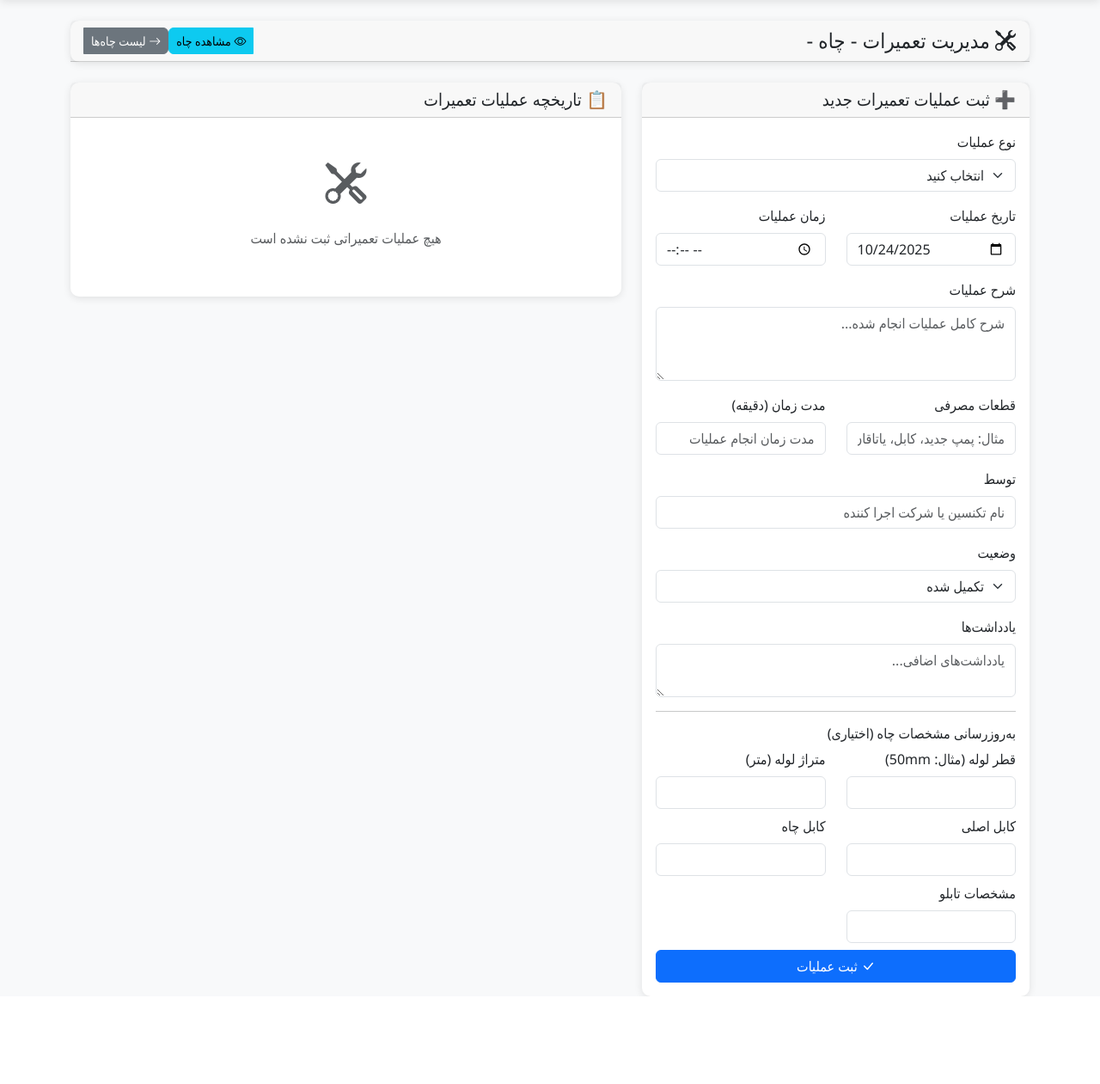
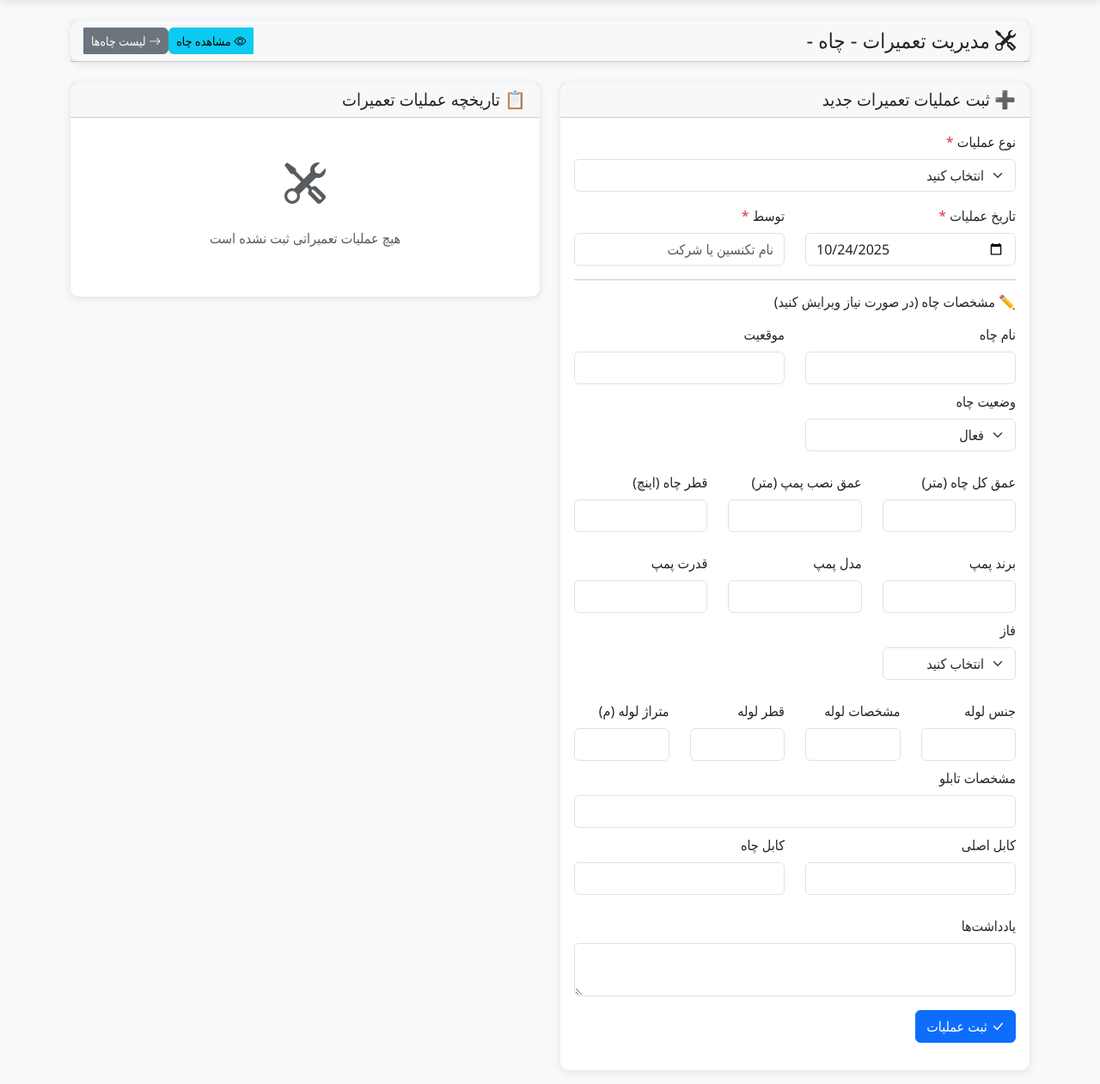
Before and after one commit to Reza010101/pump-managment, a Flask app: template templates/well_maintenance.html in a window 1280 px wide. Shown: the part 56-1317 px from the top of the page at 86% size. Before the commit the page ends 1215 px from the top, so only its background shows below. Run offline with Flask 3, Linux system fonts and the light colour scheme; the template is opened without the code that fills it, so the values that code supplies are empty; some libraries are stand-ins or nearby versions.

Commit message:
chore(wells): remove description/parts_used/duration/status from maintenance flow; move submit button under well-specs; add migration 009

```diff
--- a/blueprints/wells.py
+++ b/blueprints/wells.py
@@ -130,11 +130,7 @@ def well_maintenance(well_id):
             'operation_type': request.form.get('operation_type'),
             'operation_date': request.form.get('operation_date'),
             'operation_time': request.form.get('operation_time'),
-            'description': request.form.get('description'),
-            'parts_used': request.form.get('parts_used'),
-            'duration_minutes': request.form.get('duration_minutes'),
             'performed_by': request.form.get('performed_by'),
-            'status': request.form.get('status', 'completed'),
             'notes': request.form.get('notes')
         }
         # collect optional well field updates from the maintenance form
--- a/scripts/test_create_maintenance.py
+++ b/scripts/test_create_maintenance.py
@@ -11,11 +11,8 @@ op = {
     'operation_type': 'repair',
     'operation_date': '2025-10-24',
     'operation_time': '10:00',
-    'description': 'تست ثبت تعمیرات، تغییر طول لوله',
-    'parts_used': 'لوله و بست',
-    'duration_minutes': 120,
+
     'performed_by': 'تیم تعمیرات',
-    'status': 'completed',
     'notes': 'توضیحات تست',
     'well_updates': {
         'current_pipe_length_m': 123.45,
--- a/templates/well_details.html
+++ b/templates/well_details.html
@@ -226,7 +226,7 @@
                                         <h6 class="mb-1">{{ operation.operation_type }}</h6>
                                         <small>{{ operation.operation_date_jalali or operation.operation_date }}</small>
                                     </div>
-                                    <p class="mb-1">{{ operation.description[:100] }}{% if operation.description|length > 100 %}...{% endif %}</p>
+                                    <p class="mb-1">{{ (operation.reason or operation.change_type)[:100] }}{% if (operation.reason or operation.change_type)|length > 100 %}...{% endif %}</p>
                                     <small>توسط: {{ operation.recorded_by_name }}</small>
                                 </div>
                                 {% endfor %}
--- a/templates/well_maintenance.html
+++ b/templates/well_maintenance.html
@@ -6,7 +6,6 @@
 {% block content %}
 <div class="row">
     <div class="col-12">
-        <!-- هدر -->
         <div class="card mb-4">
             <div class="card-header d-flex justify-content-between align-items-center">
                 <h4 class="mb-0">
@@ -25,16 +24,17 @@
         </div>
 
         <div class="row">
-            <!-- فرم ثبت تعمیرات -->
-            <div class="col-md-5">
-                <div class="card">
+            <!-- فرم ثبت تعمیرات + مشخصات چاه (چپ) -->
+            <div class="col-md-6">
+                <div class="card mb-3">
                     <div class="card-header">
                         <h5 class="mb-0">➕ ثبت عملیات تعمیرات جدید</h5>
                     </div>
                     <div class="card-body">
                         <form method="POST">
+                            <!-- اجباری‌ها -->
                             <div class="mb-3">
-                                <label class="form-label">نوع عملیات</label>
+                                <label class="form-label">نوع عملیات <span class="text-danger">*</span></label>
                                 <select class="form-select" name="operation_type" required>
                                     <option value="">انتخاب کنید</option>
                                     <option value="تعمیرات دوره‌ای">تعمیرات دوره‌ای</option>
@@ -50,67 +50,103 @@
 
                             <div class="row mb-3">
                                 <div class="col-md-6">
-                                    <label class="form-label">تاریخ عملیات</label>
+                                    <label class="form-label">تاریخ عملیات <span class="text-danger">*</span></label>
                                     <input type="date" class="form-control" name="operation_date" required>
                                 </div>
                                 <div class="col-md-6">
-                                    <label class="form-label">زمان عملیات</label>
-                                    <input type="time" class="form-control" name="operation_time">
+                                    <label class="form-label">توسط <span class="text-danger">*</span></label>
+                                    <input type="text" class="form-control" name="performed_by" placeholder="نام تکنسین یا شرکت" required>
                                 </div>
                             </div>
 
-                            <div class="mb-3">
-                                <label class="form-label">شرح عملیات</label>
-                                <textarea class="form-control" name="description" rows="3"
-                                          placeholder="شرح کامل عملیات انجام شده..." required></textarea>
-                            </div>
+                            <!-- (توضیحات، قطعات مصرفی، مدت زمان و وضعیت از فرم حذف شدند) -->
 
+                            <hr>
+
+                            <!-- مشخصات چاه: کپی از edit_well (قابل ویرایش) -->
+                            <h6 class="mb-3">✏️ مشخصات چاه (در صورت نیاز ویرایش کنید)</h6>
+
+                            <!-- اطلاعات اصلی -->
                             <div class="row mb-3">
-                                <div class="col-md-6">
-                                    <label class="form-label">قطعات مصرفی</label>
-                                    <input type="text" class="form-control" name="parts_used"
-                                           placeholder="مثال: پمپ جدید، کابل، یاتاقان...">
+                                <div class="col-md-6 mb-2">
+                                    <label class="form-label">نام چاه</label>
+                                    <input type="text" class="form-control" name="name" value="{{ well.name }}">
                                 </div>
-                                <div class="col-md-6">
-                                    <label class="form-label">مدت زمان (دقیقه)</label>
-                                    <input type="number" class="form-control" name="duration_minutes"
-                                           placeholder="مدت زمان انجام عملیات">
+                                <div class="col-md-6 mb-2">
+                                    <label class="form-label">موقعیت</label>
+                                    <input type="text" class="form-control" name="location" value="{{ well.location or '' }}">
+                                </div>
+                                <div class="col-md-6 mb-2">
+                                    <label class="form-label">وضعیت چاه</label>
+                                    <select class="form-select" name="status">
+                                        <option value="active" {% if well.status == 'active' %}selected{% endif %}>فعال</option>
+                                        <option value="maintenance" {% if well.status == 'maintenance' %}selected{% endif %}>در حال تعمیر</option>
+                                        <option value="inactive" {% if well.status == 'inactive' %}selected{% endif %}>غیرفعال</option>
+                                    </select>
                                 </div>
                             </div>
 
-                            <div class="mb-3">
-                                <label class="form-label">توسط</label>
-                                <input type="text" class="form-control" name="performed_by"
-                                       placeholder="نام تکنسین یا شرکت اجرا کننده">
+                            <!-- اطلاعات فنی -->
+                            <div class="row mb-3">
+                                <div class="col-md-4 mb-2">
+                                    <label class="form-label">عمق کل چاه (متر)</label>
+                                    <input type="text" class="form-control" name="total_depth" value="{{ well.total_depth or '' }}">
+                                </div>
+                                <div class="col-md-4 mb-2">
+                                    <label class="form-label">عمق نصب پمپ (متر)</label>
+                                    <input type="text" class="form-control" name="pump_installation_depth" value="{{ well.pump_installation_depth or '' }}">
+                                </div>
+                                <div class="col-md-4 mb-2">
+                                    <label class="form-label">قطر چاه (اینچ)</label>
+                                    <input type="text" class="form-control" name="well_diameter" value="{{ well.well_diameter or '' }}">
+                                </div>
                             </div>
 
-                            <div class="mb-3">
-                                <label class="form-label">وضعیت</label>
-                                <select class="form-select" name="status">
-                                    <option value="completed">تکمیل شده</option>
-                                    <option value="in-progress">در حال انجام</option>
-                                    <option value="pending">در انتظار</option>
-                                    <option value="cancelled">لغو شده</option>
-                                </select>
+                            <!-- پمپ -->
+                            <div class="row mb-3">
+                                <div class="col-md-4 mb-2">
+                                    <label class="form-label">برند پمپ</label>
+                                    <input type="text" class="form-control" name="current_pump_brand" value="{{ well.current_pump_brand or '' }}">
+                                </div>
+                                <div class="col-md-4 mb-2">
+                                    <label class="form-label">مدل پمپ</label>
+                                    <input type="text" class="form-control" name="current_pump_model" value="{{ well.current_pump_model or '' }}">
+                                </div>
+                                <div class="col-md-4 mb-2">
+                                    <label class="form-label">قدرت پمپ</label>
+                                    <input type="text" class="form-control" name="current_pump_power" value="{{ well.current_pump_power or '' }}">
+                                </div>
+                                <div class="col-md-4 mb-2">
+                                    <label class="form-label">فاز</label>
+                                    <select class="form-select" name="current_pump_phase">
+                                        <option value="">انتخاب کنید</option>
+                                        <option value="تک فاز" {% if well.current_pump_phase == 'تک فاز' %}selected{% endif %}>تک فاز</option>
+                                        <option value="سه فاز" {% if well.current_pump_phase == 'سه فاز' %}selected{% endif %}>سه فاز</option>
+                                    </select>
+                                </div>
                             </div>
 
-                            <div class="mb-3">
-                                <label class="form-label">یادداشت‌ها</label>
-                                <textarea class="form-control" name="notes" rows="2"
-                                          placeholder="یادداشت‌های اضافی..."></textarea>
-                            </div>
-
-                            <!-- optional well updates -->
-                            <hr>
-                            <h6>به‌روزرسانی مشخصات چاه (اختیاری)</h6>
-                            <div class="row">
-                                <div class="col-md-6 mb-2">
-                                    <label class="form-label">قطر لوله (مثال: 50mm)</label>
+                            <!-- کابل و لوله -->
+                            <div class="row mb-3">
+                                <div class="col-md-3 mb-2">
+                                    <label class="form-label">جنس لوله</label>
+                                    <input type="text" class="form-control" name="current_pipe_material" value="{{ well.current_pipe_material or '' }}">
+                                </div>
+                                <div class="col-md-3 mb-2">
+                                    <label class="form-label">مشخصات لوله</label>
+                                    <input type="text" class="form-control" name="current_pipe_specs" value="{{ well.current_pipe_specs or '' }}">
+                                </div>
+                                <div class="col-md-3 mb-2">
+                                    <label class="form-label">قطر لوله</label>
                                     <input type="text" class="form-control" name="current_pipe_diameter" value="{{ well.current_pipe_diameter or '' }}">
                                 </div>
-                                <div class="col-md-6 mb-2">
-                                    <label class="form-label">متراژ لوله (متر)</label>
+                                <div class="col-md-3 mb-2">
+                                    <label class="form-label">متراژ لوله (م)</label>
                                     <input type="number" step="0.01" class="form-control" name="current_pipe_length_m" value="{{ well.current_pipe_length_m or '' }}">
+                                </div>
+                                <div class="col-12 mb-2">
+                                    <label class="form-label">مشخصات تابلو</label>
+                                    <input type="text" class="form-control" name="current_panel_specs" value="{{ well.current_panel_specs or '' }}">
                                 </div>
                                 <div class="col-md-6 mb-2">
                                     <label class="form-label">کابل اصلی</label>
@@ -120,22 +156,27 @@
                                     <label class="form-label">کابل چاه</label>
                                     <input type="text" class="form-control" name="well_cable_specs" value="{{ well.well_cable_specs or '' }}">
                                 </div>
-                                <div class="col-md-6 mb-2">
-                                    <label class="form-label">مشخصات تابلو</label>
-                                    <input type="text" class="form-control" name="current_panel_specs" value="{{ well.current_panel_specs or '' }}">
-                                </div>
                             </div>
 
-                            <button type="submit" class="btn btn-primary w-100">
-                                <i class="bi bi-check-lg"></i> ثبت عملیات
-                            </button>
+                            <div class="mb-3">
+                                <label class="form-label">یادداشت‌ها</label>
+                                <textarea class="form-control" name="notes" rows="2">{{ well.notes or '' }}</textarea>
+                            </div>
+
+                            <!-- دکمه ثبت عملیات بعد از مشخصات چاه قرار می‌گیرد -->
+                            <div class="mb-3 text-end">
+                                <button type="submit" class="btn btn-primary">
+                                    <i class="bi bi-check-lg"></i> ثبت عملیات
+                                </button>
+                            </div>
+
                         </form>
                     </div>
                 </div>
             </div>
 
-            <!-- تاریخچه تعمیرات -->
-            <div class="col-md-7">
+            <!-- تاریخچه تعمیرات (راست) -->
+            <div class="col-md-6">
                 <div class="card">
                     <div class="card-header">
                         <h5 class="mb-0">📋 تاریخچه عملیات تعمیرات</h5>
@@ -147,7 +188,8 @@
                                 <thead>
                                     <tr>
                                         <th>تاریخ</th>
-                                        <th>نوع عملیات</th>
+                                        <th>نوع</th>
+                                        <th>توسط</th>
                                         <th>شرح</th>
                                         <th>وضعیت</th>
                                         <th>عملیات</th>
@@ -157,35 +199,16 @@
                                     {% for operation in maintenance_operations %}
                                     <tr>
                                         <td>
-                                            <small>{{ operation.operation_date_jalali or operation.operation_date }}</small>
-                                            {% if operation.operation_time %}
-                                            <br><small class="text-muted">{{ operation.operation_time }}</small>
-                                            {% endif %}
+                                            <small>{{ operation.recorded_date_jalali or operation.recorded_date or operation.operation_date_jalali or operation.operation_date }}</small>
+                                        </td>
+                                        <td><span class="badge bg-info">{{ operation.operation_type }}</span></td>
+                                        <td>{{ operation.performed_by or operation.changed_by_user_name or '-' }}</td>
+                                        <td title="{{ operation.reason or operation.change_type or '' }}">{{ (operation.reason or operation.change_type)[:60] }}{% if (operation.reason or operation.change_type)|length > 60 %}...{% endif %}</td>
+                                        <td>
+                                            <span class="badge bg-secondary">—</span>
                                         </td>
                                         <td>
-                                            <span class="badge bg-info">{{ operation.operation_type }}</span>
-                                        </td>
-                                        <td>
-                                            <span title="{{ operation.description }}">
-                                                {{ operation.description[:50] }}{% if operation.description|length > 50 %}...{% endif %}
-                                            </span>
-                                        </td>
-                                        <td>
-                                            <span class="badge
-                                                {% if operation.status == 'completed' %}bg-success
-                                                {% elif operation.status == 'in-progress' %}bg-warning
-                                                {% elif operation.status == 'pending' %}bg-secondary
-                                                {% else %}bg-danger{% endif %}">
-                                                {% if operation.status == 'completed' %}تکمیل
-                                                {% elif operation.status == 'in-progress' %}در حال انجام
-                                                {% elif operation.status == 'pending' %}در انتظار
-                                                {% else %}لغو شده{% endif %}
-                                            </span>
-                                        </td>
-                                        <td>
-                                            <button class="btn btn-sm btn-outline-info"
-                                                    onclick="showMaintenanceDetails({{ operation.id }})"
-                                                    data-bs-toggle="tooltip" title="مشاهده جزئیات">
+                                            <button class="btn btn-sm btn-outline-info" onclick="showMaintenanceDetails({{ operation.id }})" data-bs-toggle="tooltip" title="مشاهده جزئیات">
                                                 <i class="bi bi-eye"></i>
                                             </button>
                                         </td>
```
Also changed, not shown: create_database.py (+4 -4 lines), database/wells_operations.py (+4 -12 lines), database/migrations/009_remove_maintenance_fields.py (added).
